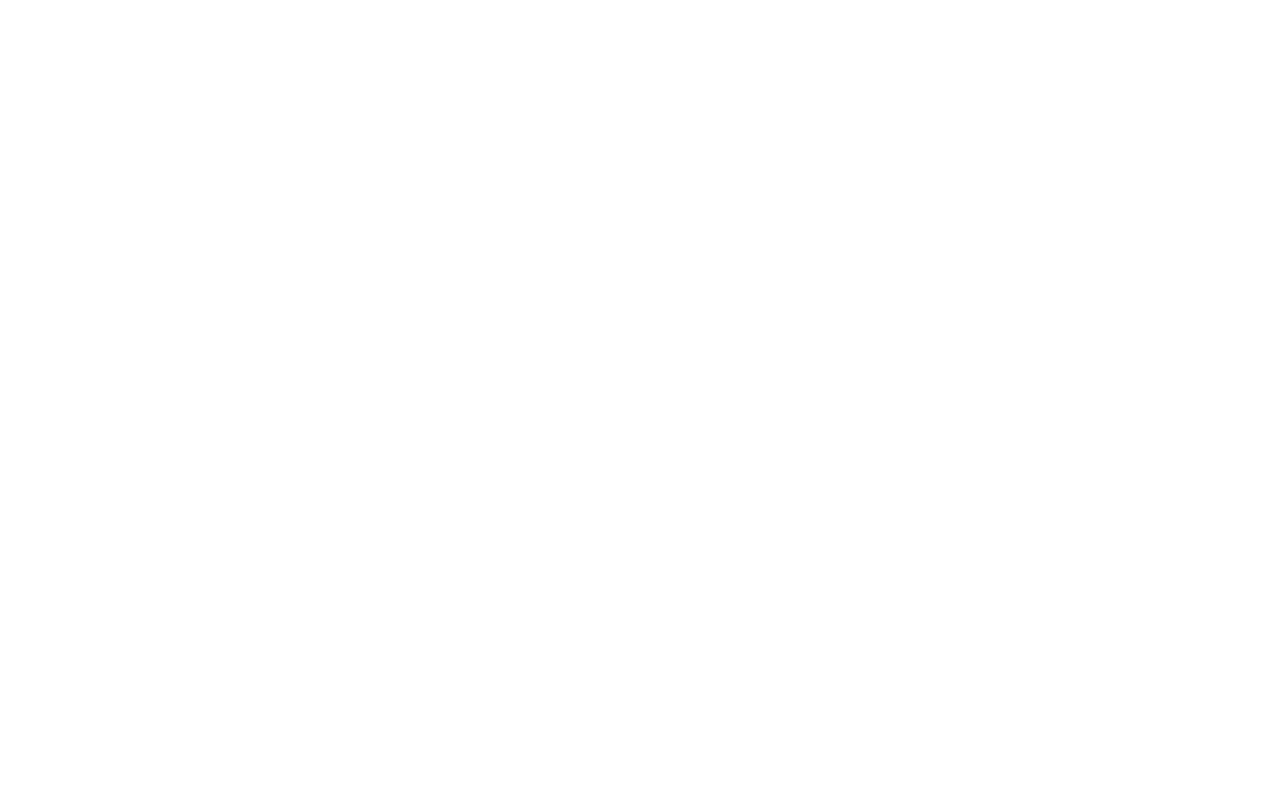
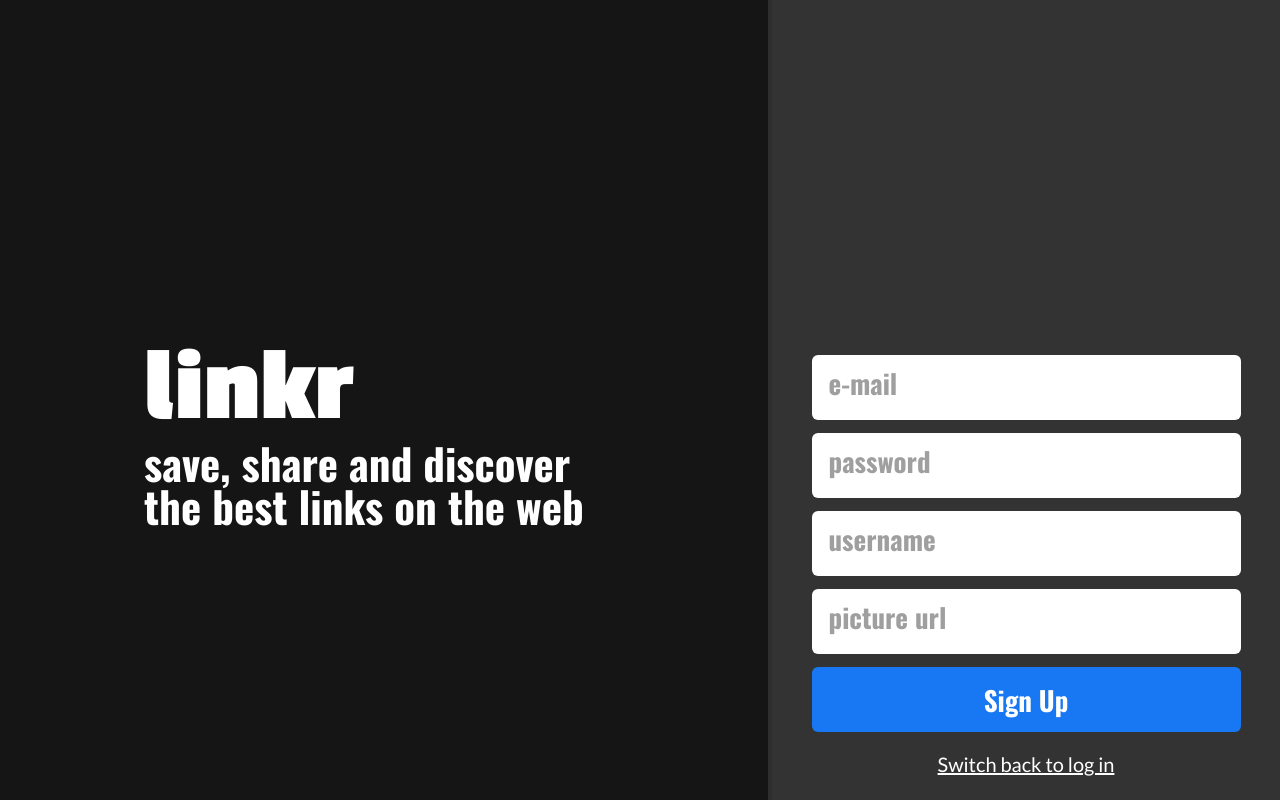
Before and after one commit to CaioVitor1/linkr-Front, a React (Create React App) app: page /signup in a window 1280 px wide. Before the commit this address had no page. Built offline with nearby package versions, Linux system fonts and the light colour scheme.

Commit message:
feat: register page with requests

```diff
--- a/package.json
+++ b/package.json
@@ -6,6 +6,7 @@
     "axios": "^0.27.2",
     "react": "^17.0.2",
     "react-dom": "^17.0.2",
+    "react-loader-spinner": "^5.1.7-beta.1",
     "react-router-dom": "^6.3.0",
     "react-scripts": "^4.0.3",
     "styled-components": "^5.3.5"
--- a/src/App.js
+++ b/src/App.js
@@ -4,6 +4,7 @@
 import GlobalStyle from "./styles/GlobalStyle";
 import Timeline from "./Timeline";
 import SignIn from "./Pages/auth/Login";
+import Register from "./Pages/auth/Register";
 
 export default function App() {
   return (
@@ -13,6 +14,7 @@
         <Routes>
           <Route path="/" element={<Timeline />} />
           <Route path="signin" element={<SignIn />} />;
+          <Route path="signup" element={<Register />} />;
         </Routes>
       </BrowserRouter>
     </>
--- a/src/Pages/auth/Login.jsx
+++ b/src/Pages/auth/Login.jsx
@@ -1,101 +1,31 @@
-import styled from "styled-components";
-import { FirstInput, Form, Input } from "../../components/Global";
+import {
+  AuthScreen,
+  AuthLogo,
+  InfosLogo,
+  AuthInputs,
+  Form,
+  Input,
+  AuthButton,
+  GoTo,
+} from "../../components/authComponents";
 
 export default function SignIn() {
   return (
-    <Container>
     <AuthScreen>
       <AuthLogo>
-          <div className="titulo">
+        <InfosLogo>
           <h1>linkr</h1>
           <h2>save, share and discover the best links on the web</h2>
-          </div>
+        </InfosLogo>
       </AuthLogo>
       <AuthInputs>
         <Form>
-            <FirstInput placeholder="e-mail" />
+          <Input placeholder="e-mail" />
           <Input placeholder="password" />
           <AuthButton type="submit">Log In</AuthButton>
-            <GoToCadastre>First time? Create an account!</GoToCadastre>
+          <GoTo>First time? Create an account!</GoTo>
         </Form>
       </AuthInputs>
     </AuthScreen>
-    </Container>
   );
 }
-
-const Container = styled.div`
-  display: flex;
-  justify-content: center;
-  flex-direction: column;
-  margin: 0 auto;
-`;
-
-const AuthScreen = styled.div`
-  display: flex;
-`;
-
-const AuthLogo = styled.div`
-  background-color: #151515;
-  height: 100vh;
-  width: 60%;
-
-  .titulo {
-    margin-top: 335px;
-    margin-left: 144px;
-
-    h1 {
-      font-family: "Passion One", cursive;
-      font-size: 106px;
-      font-weight: 700;
-      color: #fff;
-    }
-    h2 {
-      font-family: "Oswald", sans-serif;
-      font-size: 43px;
-      font-weight: 700;
-      color: #fff;
-      width: 442px;
-    }
-  }
-`;
-
-const AuthInputs = styled.div`
-  display: flex;
-  justify-content: center;
-
-  border-left: 4px solid rgba(0, 0, 0, 0.1);
-  background-color: #333333;
-  height: 100vh;
-  width: 40%;
-`;
-
-const AuthButton = styled.button`
-  display: flex;
-  justify-content: center;
-  align-items: center;
-  cursor: pointer;
-  height: 65px;
-  width: 429px;
-
-  font-family: "Oswald", sans-serif;
-  font-size: 27px;
-  font-weight: 700;
-  color: #fff;
-
-  border-radius: 6px;
-  border: none;
-  background-color: #1877f2;
-`;
-
-const GoToCadastre = styled.p`
-  cursor: pointer;
-  margin: 0 auto;
-  margin-top: 22px;
-
-  font-family: "Lato", sans-serif;
-  text-decoration: underline;
-  font-size: 20px;
-  font-weight: 400;
-  color: #fff;
-`;
--- /dev/null
+++ b/src/Pages/auth/Register.jsx
@@ -0,0 +1,132 @@
+import {
+  AuthScreen,
+  AuthLogo,
+  InfosLogo,
+  AuthInputs,
+  Form,
+  Input,
+  InvalidForm,
+  AuthButton,
+  GoTo,
+} from "../../components/authComponents";
+import { useState } from "react";
+import { useNavigate } from "react-router-dom";
+import { ThreeDots } from "react-loader-spinner";
+
+import axios from "axios";
+
+export default function Register() {
+  const navigate = useNavigate();
+
+  const [name, setName] = useState("");
+  const [email, setEmail] = useState("");
+  const [password, setPassword] = useState("");
+  const [picture, setPicture] = useState("");
+  const [invalidEmail, setInvalidEmail] = useState(false);
+  const [invalidPicture, setInvalidPicture] = useState(false);
+  const [loader, setLoader] = useState("Sign Up");
+
+  const [disable, setDisable] = useState(false);
+
+  const signUp = async (e) => {
+    e.preventDefault();
+
+    const body = {
+      name,
+      email,
+      password,
+      image: picture,
+    };
+
+    try {
+      const promise = await axios.post("http://localhost:4000/signup", body);
+      console.log(promise.data);
+      setDisable(true);
+      setLoader(<ThreeDots color="white" />);
+      navigate("/signin");
+    } catch (error) {
+      if (error.response.data[0].includes("image")) {
+        setLoader(<ThreeDots color="white" />);
+        setInvalidPicture(true);
+        setDisable(true);
+        setTimeout(() => setDisable(false), 500);
+        setTimeout(() => setLoader("Sign Up"), 500);
+      }
+      if (error.response.status === 409) {
+        setLoader(<ThreeDots color="white" />);
+        setInvalidEmail(true);
+        setInvalidPicture(false);
+        setDisable(true);
+        setTimeout(() => setDisable(false), 500);
+        setTimeout(() => setLoader("Sign Up"), 500);
+      }
+
+      console.log(error.response);
+    }
+  };
+
+  return (
+    <AuthScreen>
+      <AuthLogo>
+        <InfosLogo>
+          <h1>linkr</h1>
+          <h2>save, share and discover the best links on the web</h2>
+        </InfosLogo>
+      </AuthLogo>
+      <AuthInputs>
+        <Form onSubmit={signUp}>
+          {invalidEmail && (
+            <InvalidForm>⛔ Use um e-mail válido para continuar!</InvalidForm>
+          )}
+
+          <Input
+            disabled={disable}
+            type="email"
+            placeholder="e-mail"
+            value={email}
+            onChange={(e) => setEmail(e.target.value)}
+            required
+          />
+          <Input
+            disabled={disable}
+            type="password"
+            placeholder="password"
+            value={password}
+            onChange={(e) => {
+              setPassword(e.target.value);
+            }}
+            required
+          />
+          <Input
+            disabled={disable}
+            type="text"
+            placeholder="username"
+            value={name}
+            onChange={(e) => setName(e.target.value)}
+            required
+          />
+
+          {invalidPicture && (
+            <InvalidForm>⛔ Use um URL de imagem válido!</InvalidForm>
+          )}
+
+          <Input
+            type="text"
+            disabled={disable}
+            placeholder="picture url"
+            value={picture}
+            onChange={(e) => {
+              setPicture(e.target.value);
+            }}
+            required
+          />
+
+          <AuthButton disabled={disable} type="submit">
+            {loader}
+          </AuthButton>
+          <GoTo onClick={() => navigate("/signin")}>Switch back to log in</GoTo>
+        </Form>
+      </AuthInputs>
+    </AuthScreen>
+  );
+}
--- a/src/components/Global.js
+++ /dev/null
@@ -1,48 +0,0 @@
-import styled from "styled-components";
-
-export const Form = styled.form`
-  display: flex;
-  flex-direction: column;
-`;
-
-export const Input = styled.input`
-  width: 429px;
-  height: 65px;
-  border-radius: 6px;
-  margin-bottom: 13px;
-  font-size: 27px;
-  color: black;
-  padding-left: 17px;
-  background-color: #fff;
-  border: none;
-
-  &::placeholder {
-    font-family: "Oswald", sans-serif;
-    opacity: 1;
-    color: #9f9f9f;
-    font-size: 27px;
-    font-weight: 700;
-  }
-`;
-
-export const FirstInput = styled.input`
-  margin-top: 355px;
-
-  width: 429px;
-  height: 65px;
-  border-radius: 6px;
-  margin-bottom: 13px;
-  font-size: 27px;
-  color: black;
-  padding-left: 17px;
-  background-color: #fff;
-  border: none;
-
-  &::placeholder {
-    font-family: "Oswald", sans-serif;
-    opacity: 1;
-    color: #9f9f9f;
-    font-size: 27px;
-    font-weight: 700;
-  }
-`;
--- /dev/null
+++ b/src/components/authComponents.js
@@ -0,0 +1,112 @@
+import styled from "styled-components";
+
+export const AuthScreen = styled.div`
+  display: flex;
+`;
+
+export const AuthLogo = styled.div`
+  background-color: #151515;
+  height: 100vh;
+  width: 60%;
+`;
+
+export const InfosLogo = styled.div`
+  margin-top: 335px;
+  margin-left: 144px;
+
+  h1 {
+    font-family: "Passion One", cursive;
+    font-size: 106px;
+    font-weight: 700;
+    color: #fff;
+  }
+  h2 {
+    font-family: "Oswald", sans-serif;
+    font-size: 43px;
+    font-weight: 700;
+    color: #fff;
+    width: 442px;
+  }
+`;
+
+export const AuthInputs = styled.div`
+  display: flex;
+  justify-content: center;
+
+  border-left: 4px solid rgba(0, 0, 0, 0.1);
+  background-color: #333333;
+  height: 100vh;
+  width: 40%;
+`;
+
+export const Form = styled.form`
+  display: flex;
+  flex-direction: column;
+  margin-top: 355px;
+`;
+
+export const Input = styled.input`
+  width: 429px;
+  height: 65px;
+  border-radius: 6px;
+  margin-bottom: 13px;
+  font-size: 22px;
+  color: black;
+  padding-left: 17px;
+  background-color: #fff;
+  border: none;
+
+  &::placeholder {
+    font-family: "Oswald", sans-serif;
+    opacity: 1;
+    color: #9f9f9f;
+    font-size: 27px;
+    font-weight: 700;
+  }
+`;
+
+export const InvalidForm = styled.p`
+  cursor: default;
+  display: flex;
+  margin-bottom: 5px;
+
+  font-family: "Lato", sans-serif;
+
+  font-size: 17px;
+  font-weight: 700;
+  color: #fff;
+`;
+
+export const AuthButton = styled.button`
+  display: flex;
+  justify-content: center;
+  align-items: center;
+  cursor: pointer;
+  height: 65px;
+  width: 429px;
+
+  font-family: "Oswald", sans-serif;
+  font-size: 27px;
+  font-weight: 700;
+  color: #fff;
+
+  border-radius: 6px;
+  border: none;
+  background-color: #1877f2;
+
+  svg {
+    height: 1rem;
+  }
+`;
+
+export const GoTo = styled.p`
+  cursor: pointer;
+  margin: 0 auto;
+  margin-top: 22px;
+
+  font-family: "Lato", sans-serif;
+  text-decoration: underline;
+  font-size: 20px;
+  font-weight: 400;
+  color: #fff;
+`;
```
Also changed, not shown: 1 other file (tests, documents, lock files or other folders). Lines whose indentation alone changed are shown as unchanged.
